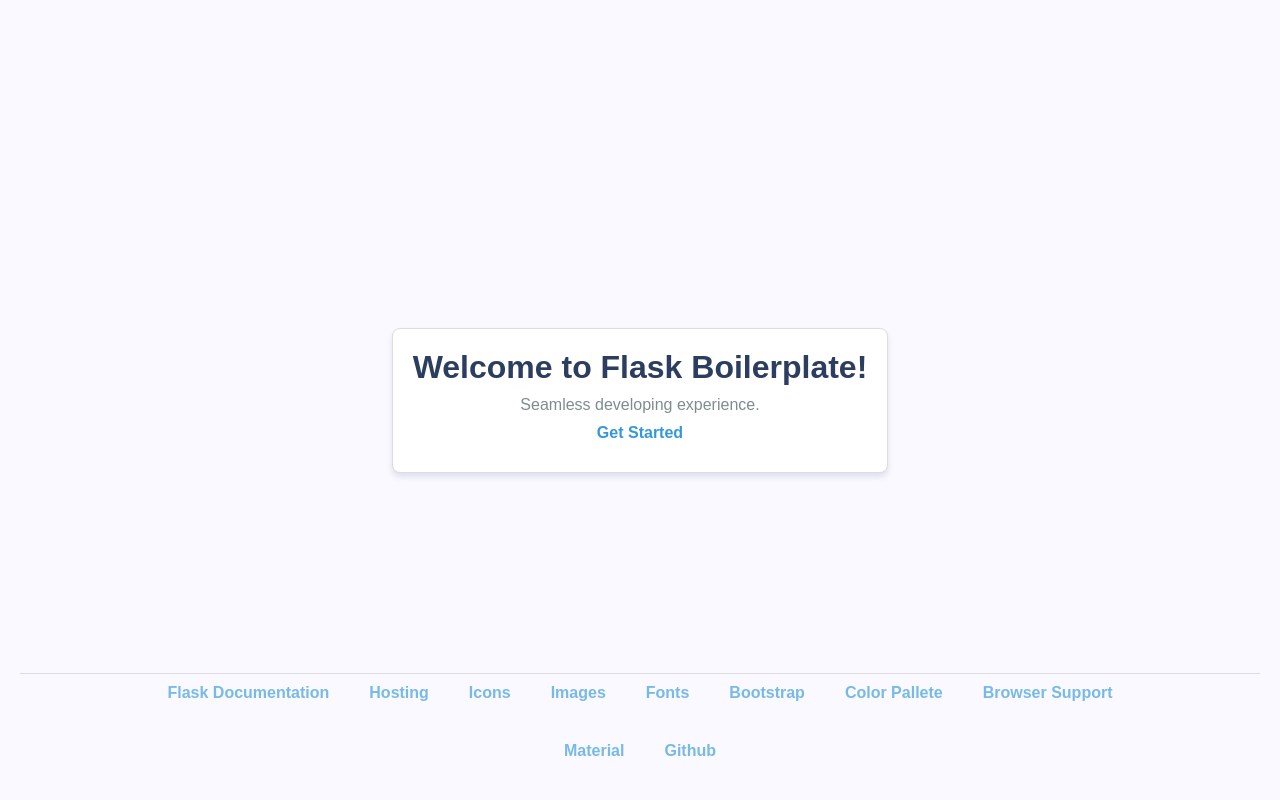
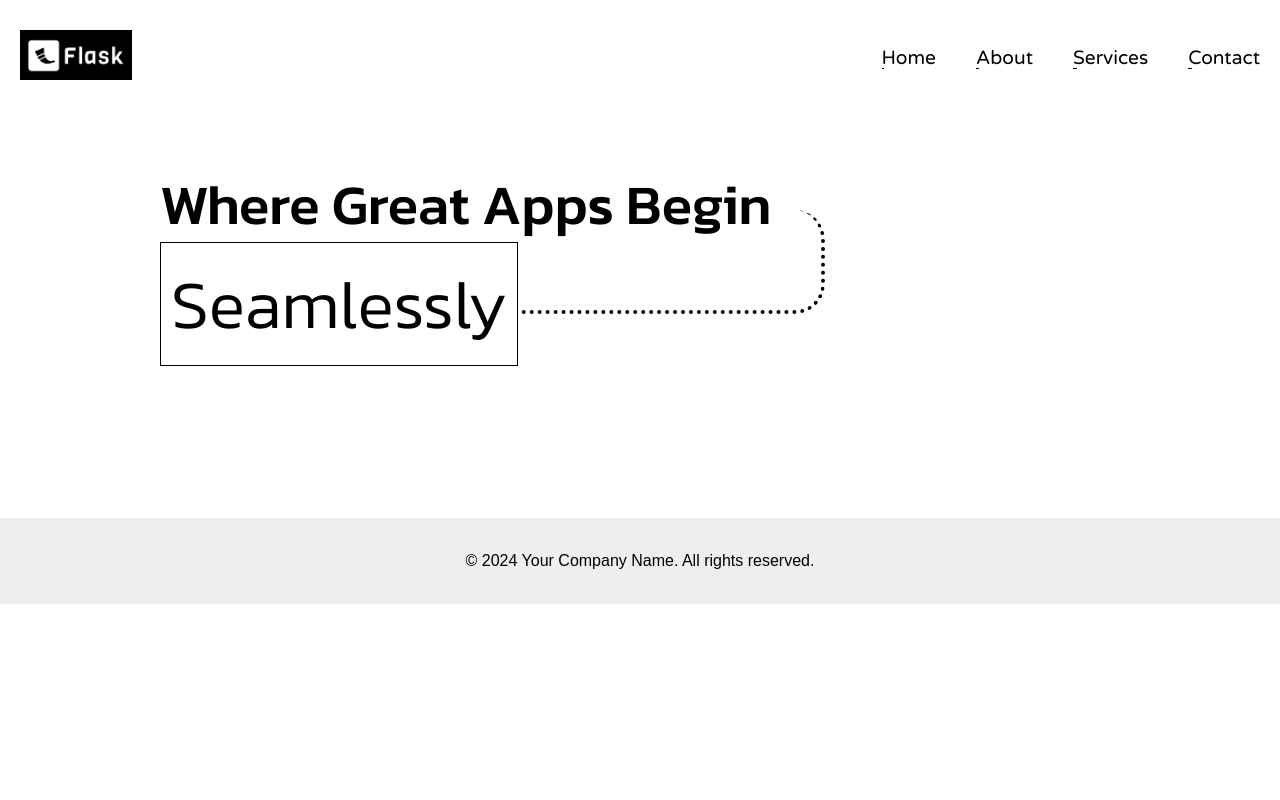
Before and after one commit to YuheshPandian/Flask-Boilerplate, a Flask app: page / in a window 1280 px wide. Run offline with Flask 3, Linux system fonts and the light colour scheme.

Commit message:
improved homepage frontend and working on errologger

```diff
--- a/app/__init__.py
+++ b/app/__init__.py
@@ -1,6 +1,10 @@
 from flask import Flask
 
 app = Flask(__name__)
+
+from .views import app, page_not_found
+
+app.register_error_handler(404, page_not_found)
 app.config.from_pyfile("config.py")
 
 
--- /dev/null
+++ b/app/static/css/base.css
@@ -0,0 +1,63 @@
+@import "font.css";
+@import "reset.css";
+@import "variables.css";
+
+body {
+	background-color: var(--bg-color-200);
+}
+
+header nav {
+	padding: 30px 20px;
+	display: flex;
+	justify-content: space-between;
+	align-items: center;
+	position: fixed;
+	width: 100%;
+	top: 0;
+	background-color: var(--bg-color-200);
+
+}
+
+header nav ul {
+	list-style: none;
+	display: flex;
+	gap: 2.5rem;
+}
+
+header nav ul li a {
+	text-decoration: none;
+	font-size: 1.2rem;
+	font-family:"Varela Round", arial, sans-serif;
+	color: var(--accent-color-800);
+	position: relative;
+}
+
+header nav ul li a::after {
+	position: absolute;
+	content: " ";
+	z-index: 2;
+	height: 1px;
+	width: 5%;
+	left: 0;
+	bottom: 0;
+	background-color: var(--accent-color-800);
+	transition: ease 400ms;
+}
+
+header nav ul li a:hover::after {
+	width: 100%;
+}
+
+
+/* footer styles */
+footer {
+	background-color: var(--accent-color-400);
+	color: var(--accent-color-800);
+	font-family: Opens Sans, sans-serif;
+	text-align: center;
+	padding: 30px;
+}
+
+main {
+	margin: 20vh;
+}
--- /dev/null
+++ b/app/static/css/font.css
@@ -0,0 +1,9 @@
+@import url('https://fonts.googleapis.com/css2?family=Varela+Round&display=swap');
+
+@import url('https://fonts.googleapis.com/css2?family=Signika:wght@300..700&display=swap');
+
+@import url('https://fonts.googleapis.com/css2?family=Open+Sans:wght@300..800&display=swap');
+
+@import url('https://fonts.googleapis.com/css2?family=Oswald:wght@600&display=swap');
+
+@import url('https://fonts.googleapis.com/css2?family=Kanit:wght@300;500;600;700;800;900&display=swap');
--- a/app/static/css/index.css
+++ b/app/static/css/index.css
@@ -1,65 +1,28 @@
-body {
-            margin: 0;
-            font-family: Arial, sans-serif;
-            background-color: #f9f9ff;
-            color: #333;
-            display: flex;
-            justify-content: center;
-            align-items: center;
-            height: 100vh;
-        }
-        .container {
-            text-align: center;
-            padding: 20px;
-            border: 1px solid #ddd;
-            border-radius: 8px;
-            background-color: #fff;
-            box-shadow: 0 4px 6px rgba(0, 0, 100, 0.1);
-            transition: ease 300ms ;
-        }
-        .container:hover {
-            transform: scale(1.15);
-            box-shadow: 0 8px 10px rgba(0, 0, 100, 0.1);
-        }
+h1 {
+	font-size: 3.5rem;
+	font-family: Kanit, arial, sans-serif;
+	font-weight: 500 ;
+	position: relative;
+}
+h1::after {
+	content:" ";
+	z-index: -2;
+	position: absolute;
+	height: 100px;
+	width:35%;
+	border-bottom: var(--accent-color-800) 4px dotted;
+	border-right: var(--accent-color-800) 4px dotted;
+	border-radius: 30px;
+	top:50px;
+	left:325px;
+}
 
-        h1 {
-            font-size: 2rem;
-            margin: 0;
-            color: #2c3e5f;
-        }
-        p {
-            margin: 10px 0;
-            font-size: 1rem;
-            color: #7f8c8d;
-        }
-        a {
-            text-decoration: none;
-            color: #3498db;
-            font-weight: bold;
-            transition: ease 200ms;
-        }
-        a:hover {
-            text-decoration: underline;
-        }
-
-        .links {
-            margin: 20px;
-            position:fixed;
-            bottom:10px;
-            gap:40px;
-            display: flex;
-            padding:10px 100px;
-            border-top: 1px solid #ddd;
-            flex-wrap: wrap;
-            justify-content: center;
-        }
-
-        .links a {
-            opacity: 65%;
-        }
-
-
-        .links a:hover {
-            color: #006bb3;
-            opacity: 100%;
-        }
+h2 {
+	font-family: Kanit, arial, sans-serif;
+	font-weight: 300;
+	font-size: 4.25rem;
+	border: 1px solid;
+	display: inline;
+	padding: 10px;
+	background-color: var(--bg-color-200);
+}
--- /dev/null
+++ b/app/static/css/reset.css
@@ -0,0 +1,6 @@
+* {
+	margin:0;
+	padding:0;
+	box-sizing: border-box;
+	line-height: 1.6;
+}
--- /dev/null
+++ b/app/static/css/variables.css
@@ -0,0 +1,8 @@
+:root {
+	--bg-color-200: #ffffff;  /*white*/
+	--bg-color-400: #eeeeff;
+
+	--accent-color-800:#000000;
+	--accent-color-400:#eeeeef;
+	--accent-color-600:#aaaaaa;
+}
--- a/app/templates/index.html
+++ b/app/templates/index.html
@@ -1,28 +1,15 @@
-<!DOCTYPE html>
-<html lang="en">
-<head>
-    <meta charset="UTF-8">
-    <meta name="viewport" content="width=device-width, initial-scale=1.0">
-    <title>Flask Boilerplate</title>
-    <link rel="stylesheet" href="{{ url_for('static',filename='css/index.css') }}">
-</head>
-<body>
-    <div class="container">
-        <h1>Welcome to Flask Boilerplate!</h1>
-        <p>Seamless developing experience.</p>
-        <p><a href="#">Get Started</a></p>
-    </div>
-    <section class="links">
-        <a href="https://flask.palletsprojects.com/en/stable/">Flask Documentation</a>
-        <a href="https://render.com/">Hosting</a>
-        <a href="https://fontawesome.com/">Icons</a>
-        <a href="https://unsplash.com/">Images</a>
-        <a href="https://fonts.google.com/">Fonts</a>
-        <a href="https://getbootstrap.com/">Bootstrap</a>
-        <a href="https://coolors.co/">Color Pallete</a>
-        <a href="https://caniuse.com/">Browser Support</a>
-        <a href="https://material.io/">Material</a>
-        <a href="https://github.com/">Github</a>
-    </section>
-</body>
-</html>
+{% extends 'layout.html' %}
+
+{% block title %}
+Homepage ~ FlaskBoilerplate
+{% endblock%}
+
+{% block head %}
+<link rel="stylesheet" href="{{ url_for('static',filename='css/index.css') }}">
+{% endblock%}
+
+
+{% block content%}
+<h1>Where Great Apps Begin</h1>
+<h2>Seamlessly</h2>
+{% endblock%}
--- /dev/null
+++ b/app/templates/layout.html
@@ -0,0 +1,52 @@
+<!DOCTYPE html>
+<html lang="en">
+<head>
+    <meta charset="UTF-8">
+    <meta name="viewport" content="width=device-width, initial-scale=1.0">
+    <meta http-equiv="X-UA-Compatible" content="ie=edge">
+    <title>
+        {% block title %}
+        {% endblock %}
+    </title>
+    <!-- Link to external CSS -->
+    <link rel="stylesheet" href="{{ url_for('static',filename='css/base.css') }}">
+    <!-- Favicon -->
+    <link rel="icon" href="favicon.ico" type="image/x-icon">
+
+    {% block head %}
+    {% endblock %}
+
+
+    <!-- Add any external libraries like Bootstrap or FontAwesome -->
+</head>
+<body>
+    <header>
+        <nav>
+            <span id="logo"><img src="{{ url_for('static', filename='images/logo.png') }}" height="50px"></span>
+            <ul>
+                <li><a href="#">Home</a></li>
+                <li><a href="#">About</a></li>
+                <li><a href="#">Services</a></li>
+                <li><a href="#">Contact</a></li>
+            </ul>
+        </nav>
+    </header>
+    <main>
+
+        {% block content %}
+        {% endblock %}
+
+
+
+
+
+    </main>
+    <footer>
+        <p>&copy; 2024 Your Company Name. All rights reserved.</p>
+
+    </footer>
+    <!-- Link to external JavaScript -->
+    <script src="script.js"></script>
+    <!-- Optional: Add external libraries like jQuery or Bootstrap -->
+</body>
+</html>
--- a/app/views.py
+++ b/app/views.py
@@ -1,5 +1,13 @@
 from flask import render_template, url_for
 from app import app
+from logging import FileHandler, WARNING
+
+if app.debug:
+    file_handler = FileHandler("errolog.txt")
+    file_handler.setLevel(WARNING)
+
+    app.logger.addHandler(file_handler)
+
 
 
 @app.route("/")
@@ -7,3 +15,12 @@
 @app.route("/index")
 def index():
     return render_template("index.html")
+
+@app.route("/r")
+def layout():
+    return render_template("layout.html")
+
+
+@app.errorhandler(404)
+def page_not_found(e):
+    return render_template('404.html'), 404
```
Also changed, not shown: app/templates/404.html (added, +16 -0 lines), app/static/images/astronaut.png (added), app/static/images/logo.png (added), errolog.txt (added).
